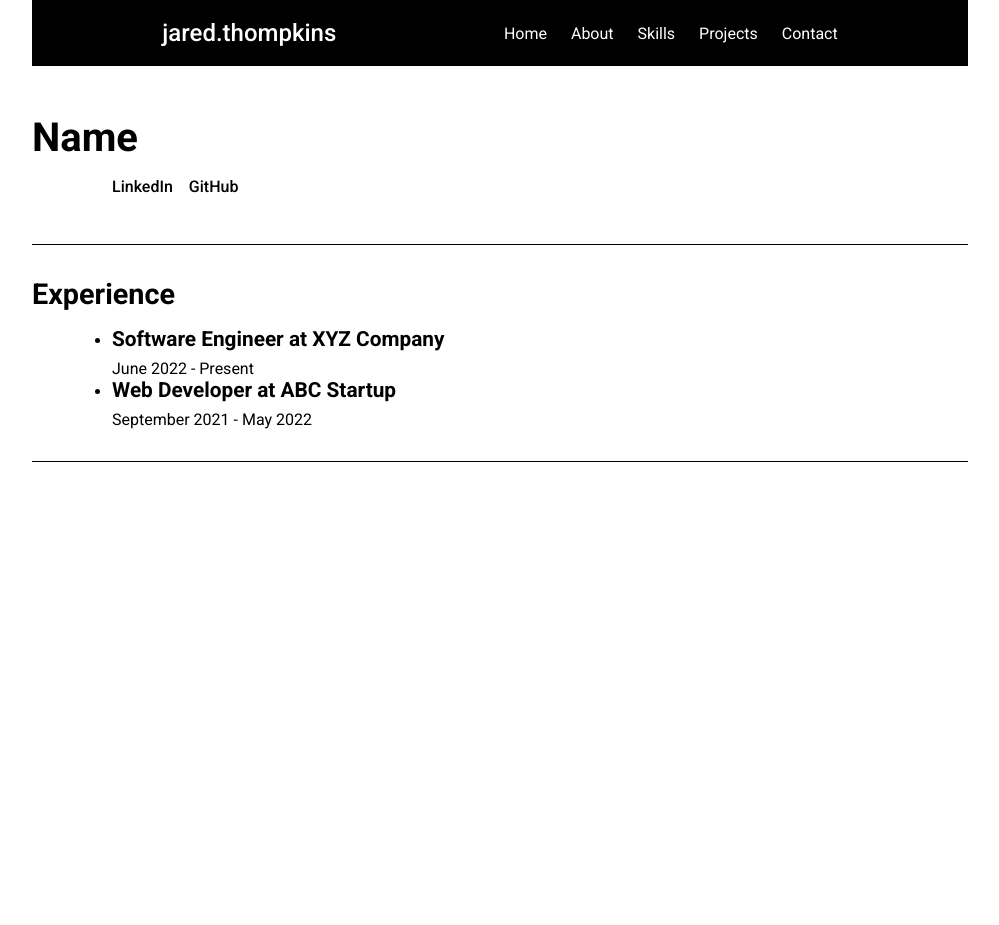
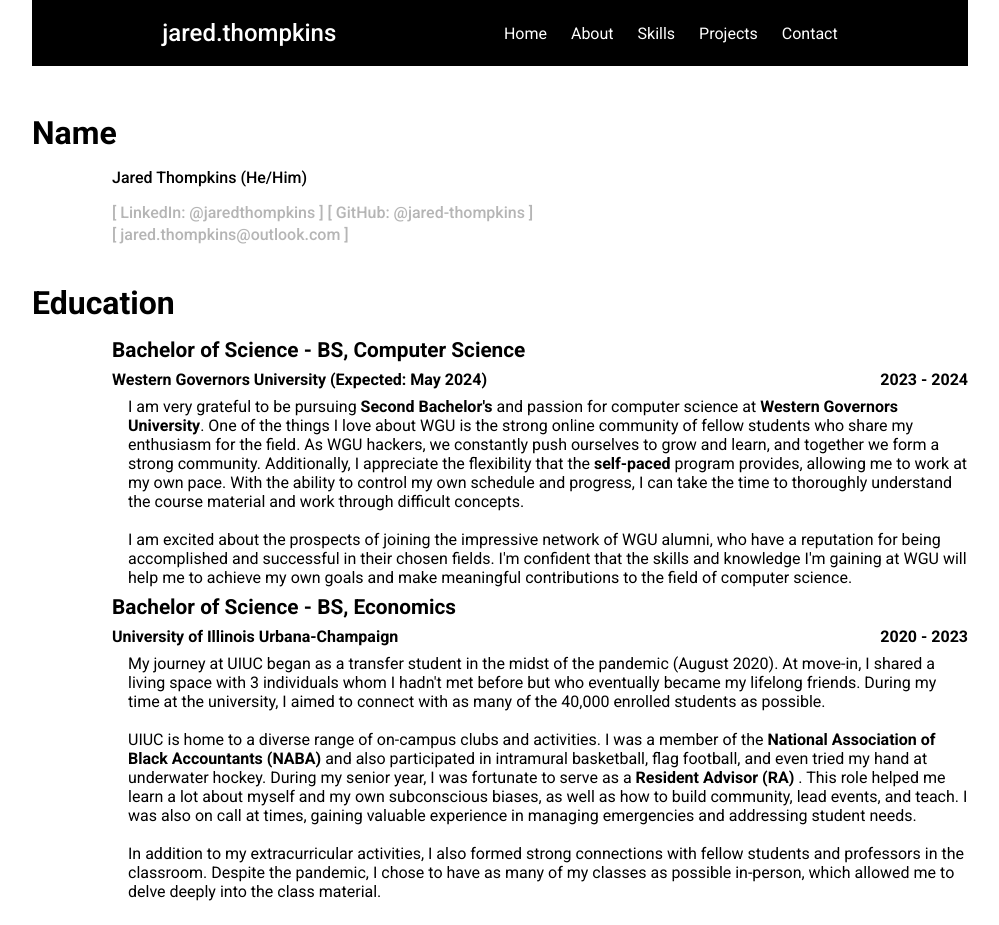
Before and after one commit to Jared-Thompkins/thompkins.info, a plain HTML site: page index.html in a window 1280 px wide. Shown: the whole page, without its empty margins (140-1139 px from the left). Before the commit the page ends 800 px from the top, so only its background shows below. Drawn offline with Linux system fonts and the light colour scheme.

Commit message:
add education

```diff
--- a/index.html
+++ b/index.html
@@ -29,20 +29,53 @@
       <section class="hero">
         <h1>Name</h1>
         <div class="social-links">
-          <a href="https://www.linkedin.com/in/jaredthompkins/" target="_blank">LinkedIn</a>
-          <a href="https://github.com/Jared-Thompkins" target="_blank">GitHub</a>
+          <div class="name">
+            <p>Jared Thompkins (He/Him)</p>
+          </div>
+          <div class="links">
+            <a href="https://www.linkedin.com/in/jaredthompkins/" target="_blank">[ LinkedIn: @jaredthompkins ]</a>
+            <a href="https://github.com/Jared-Thompkins" target="_blank">[ GitHub: @jared-thompkins ]</a>
+          </div>
+          <div class="email">
+          <a href="mailto:jared.thompkins@outlook.com">[ jared.thompkins@outlook.com ]</a>
+          </div>
         </div>
       </section>
-      <section class="experience">
-        <h2>Experience</h2>
+      <section class="education">
+        <section class="education">
+          <h2>Education</h2>
           <ul>
             <li>
-            <h3>Software Engineer at XYZ Company</h3>
-            <p>June 2022 - Present</p>
+              <h3>Bachelor of Science - BS, Computer Science</h3>
+              <div class="school-info">
+              <p>Western Governors University (Expected: May 2024)</p>
+              <div class="years">
+              <p>2023 - 2024</p>
+            </div>
+            </div>
+              <div class="description">
+                <p>I am very grateful to be pursuing <b>Second Bachelor's</b> and passion for computer science at <b>Western Governors University</b>. One of the things I love about WGU is the strong online community of fellow students who share my enthusiasm for the field. As WGU hackers, we constantly push ourselves to grow and learn, and together we form a strong community. Additionally, I appreciate the flexibility that the <b>self-paced</b> program provides, allowing me to work at my own pace. With the ability to control my own schedule and progress, I can take the time to thoroughly understand the course material and work through difficult concepts. <br><br>
+
+                  I am excited about the prospects of joining the impressive network of WGU alumni, who have a reputation for being accomplished and successful in their chosen fields. I'm confident that the skills and knowledge I'm gaining at WGU will help me to achieve my own goals and make meaningful contributions to the field of computer science.
+                  </p>
+              </div>
             </li>
             <li>
-            <h3>Web Developer at ABC Startup</h3>
-            <p>September 2021 - May 2022</p>
+              <h3>Bachelor of Science - BS, Economics</h3>
+              <div class="school-info">
+              <p>University of Illinois Urbana-Champaign</p>
+              <div class="years">
+              <p>2020 - 2023</p>
+            </div>
+            </div>
+              <div class="description">
+                <p>My journey at UIUC began as a transfer student in the midst of the pandemic (August 2020). At move-in, I shared a living space with 3 individuals whom I hadn't met before but who eventually became my lifelong friends. During my time at the university, I aimed to connect with as many of the 40,000 enrolled students as possible. <br><br>
+
+                  UIUC is home to a diverse range of on-campus clubs and activities. I was a member of the <b> National Association of Black Accountants (NABA)</b> and also participated in intramural basketball, flag football, and even tried my hand at underwater hockey. During my senior year, I was fortunate to serve as a <b>Resident Advisor (RA) </b>. This role helped me learn a lot about myself and my own subconscious biases, as well as how to build community, lead events, and teach. I was also on call at times, gaining valuable experience in managing emergencies and addressing student needs. <br><br>
+
+                  In addition to my extracurricular activities, I also formed strong connections with fellow students and professors in the classroom. Despite the pandemic, I chose to have as many of my classes as possible in-person, which allowed me to delve deeply into the class material.
+                  </p>
+              </div>
             </li>
           </ul>
         </section>
--- a/styles.css
+++ b/styles.css
@@ -73,51 +73,82 @@
   /* Hero Section */
 .hero {
     text-align: left;
-    padding: 3rem 0;
-    border-bottom: 1px solid #000;
+    padding: 3rem 0 1.5rem;
   }
 
   .hero h1 {
-    font-size: 2.5rem;
+    font-size: 2rem;
     font-weight: 700;
     margin-bottom: 1rem;
   }
 
+  .name {
+    margin-bottom: 1rem;
+    color: #000;
+    font-weight: 500;
+  }
+
   .social-links {
     display: flex;
-    /* justify-content: center; */
+    flex-direction: column;
     padding-left: 5rem;
-    gap: 1rem;
+  }
+
+  .social-links .links {
+    display: inline-block;
+    margin-bottom: 3px;
   }
 
   .social-links a {
-    color: #000;
+    color: #5656566f;
     text-decoration: none;
     font-weight: 500;
     transition: color 0.3s;
+    margin-bottom: 10px;
+
   }
 
   .social-links a:hover {
     color: #ff5252;
   }
-  /* Experience Section */
-.experience {
-    padding: 2rem 0;
-    border-bottom: 1px solid #000; /* Add a bottom border */
+  /* Education Section */
+.education {
+    padding: 0.5rem 0;
   }
 
-  .experience h2 {
-    font-size: 1.8rem;
+  .education h2 {
+    font-size: 2rem;
     font-weight: 700;
     margin-bottom: 1rem;
   }
 
-  .experience h3 {
+  .education h3 {
     font-size: 1.3rem;
     font-weight: 700;
     margin-bottom: 0.5rem;
   }
 
-  .experience ul {
+  .education p {
+    margin-bottom: 0.5rem;
+  }
+
+  .education ul {
+    padding-left: 1rem;
+    list-style-type: none;
     padding-left: 5rem;
   }
+
+  .education .description {
+    margin-left: 1rem;
+    color: #000000;
+  }
+
+  .years {
+    text-align: right;
+  }
+
+  .school-info {
+    display: flex;
+    justify-content: space-between;
+    font-weight: 700;
+  }
```
Lines whose indentation alone changed are shown as unchanged.
